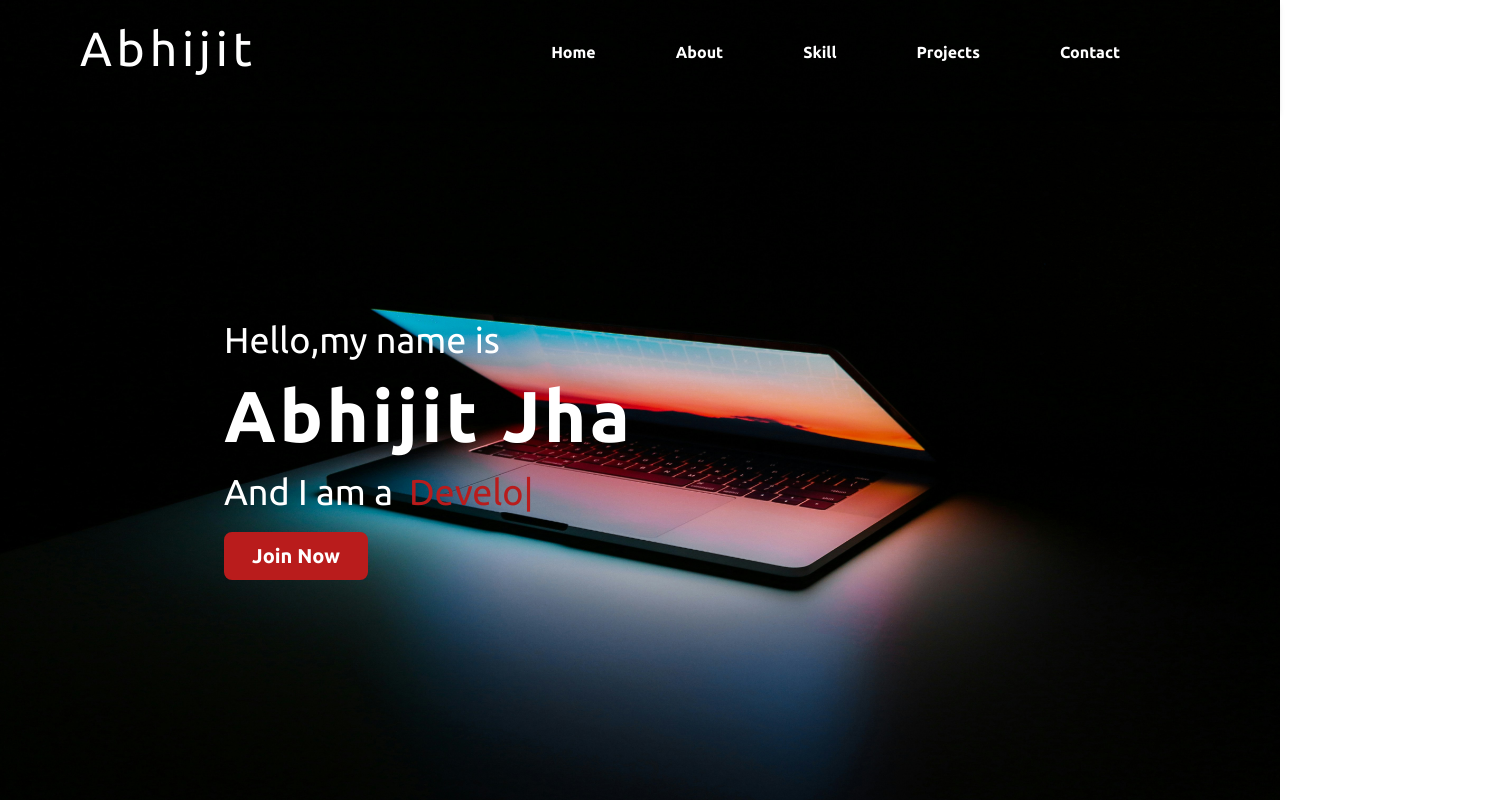
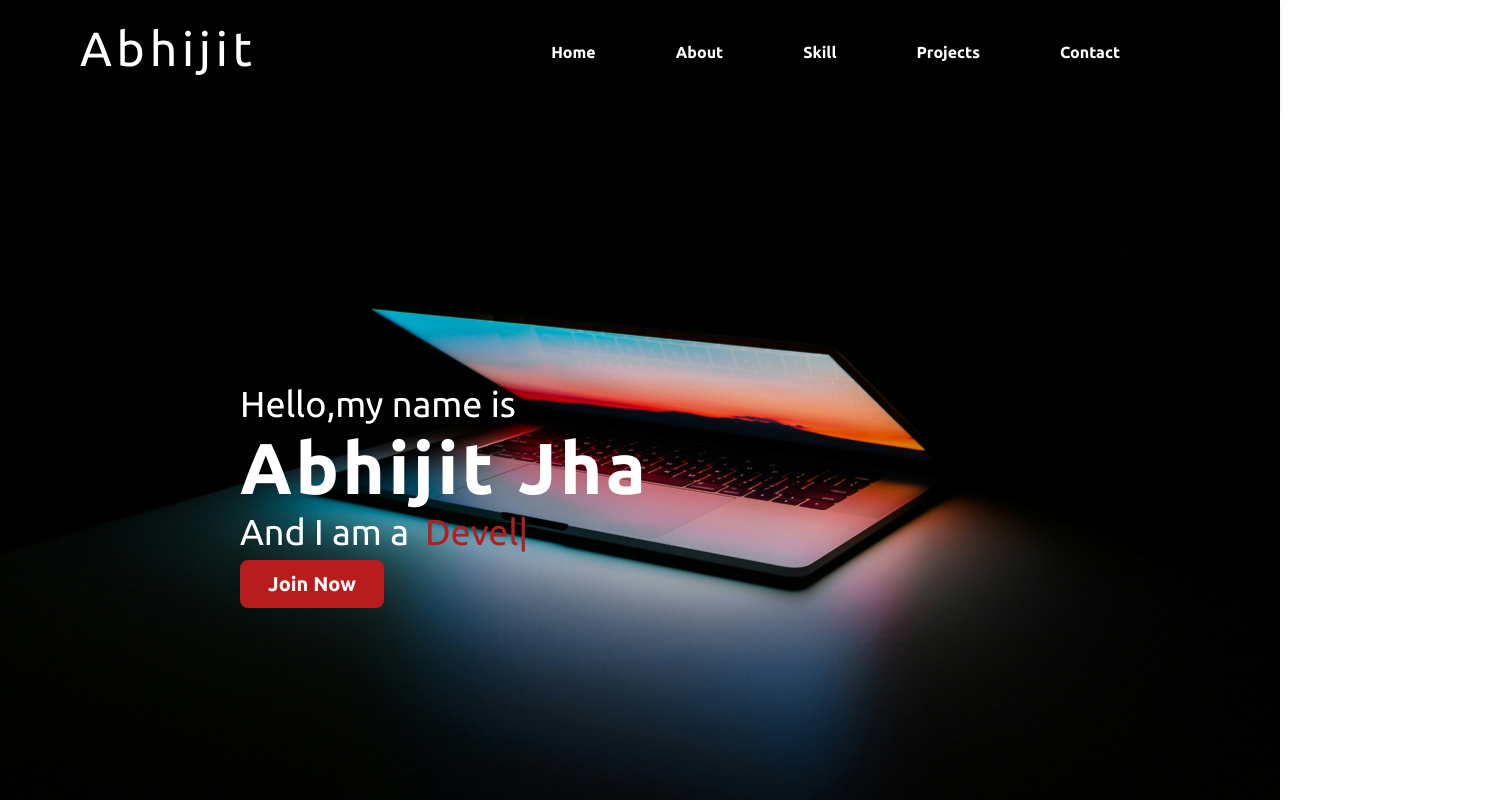
Before and after one commit to Abhijit-Jha/Portfolio, a React app: page / in a window 1280 px wide. Shown: the top 800 px of the page, 1504 px wide, since content can reach past the window. Built offline with nearby package versions, Linux system fonts and the light colour scheme; the HTML template or start-up script is replaced by a standard one.

Commit message:
Fixed Some Errors

```diff
--- a/src/App.css
+++ b/src/App.css
@@ -5,9 +5,15 @@
   background-size: cover;
   background-repeat: no-repeat;
   background-attachment: fixed;
+  width: 100%;
 
 }
-body{
+html,body{
   font-family: "Ubuntu", sans-serif;
+  /* background-color: black; */
+  width: 100%;
+  height: 100%;
+  margin: 0px;
+  padding: 0px;
   overflow-x: hidden;
 }
--- a/src/App.jsx
+++ b/src/App.jsx
@@ -2,7 +2,7 @@ import { useState } from 'react'
 import reactLogo from './assets/react.svg'
 import viteLogo from '/vite.svg'
 import './App.css'
-import Header from './component/Header'
+import Header, { FrontPage } from './component/Header'
 
 import Skills from './component/Skills'
 import { BrowserRouter, Routes, Route} from 'react-router-dom'
@@ -25,6 +25,7 @@ function App() {
 function CompleteFrontPage(){
   return <>
   <Header/>
+  {/* <FrontPage open={open}></FrontPage> */}
   <About/>
   <Skills/>
   <Projects/>
--- a/src/component/Contact.jsx
+++ b/src/component/Contact.jsx
@@ -6,7 +6,7 @@ export default function Contact() {
       <div className="md:flex mt-10 ">
         <div className=" md:w-1/2 space-y-3 w-full text-white">
           <div className="font-bold text-3xl md:text-center text-center">Get in touch</div>
-          <div className="grid grid-cols-2 md:place-items-end space-x-5 place-items-center">
+          <div className="grid grid-cols-2 md:place-items-end space-x-5  place-items-center">
             <svg
               xmlns="http://www.w3.org/2000/svg"
               fill="none"
@@ -49,7 +49,7 @@ export default function Contact() {
               />
             </svg>
 
-            <div className="md:place-self-start md:static left-44 absolute font-semibold text-2xl p-4 ">
+            <div className="md:place-self-start md:static left-44 absolute font-semibold text-2xl p-4 text-white">
               Address
               <div className="place-self-center col-span-2 font-light text-wrap">
                 Mumbai ,India
--- a/src/component/Header.jsx
+++ b/src/component/Header.jsx
@@ -13,12 +13,12 @@ export default function Header() {
     function handleScroll() {
       if (window.scrollY > 100) {
         setScroll(true);
-        // console.log("done True")
+        console.log("done True")
       } else {
         setScroll(false);
-        // console.log("done false")
+        console.log("done false")
       }
-      // console.log(window.scrollY,scroll)
+      console.log(window.scrollY,scroll)
     }
 
     window.addEventListener("scroll", handleScroll);
@@ -67,10 +67,10 @@ export default function Header() {
   }
 
   return (
-    <div className="back w-">
+    <div className="back z-10 ">
       <div
         className={`flex justify-between h-28 font-Ubuntu shadow-md  w-screen fixed ease-in transition-all duration-300 ${
-          scroll ? "bg-red-700" : ""
+          scroll ? "bg-red-700" : "bg-black"
         }`}
       >
         <div className="text-5xl ml-20 mt-6 mb-6 space-x-4 tracking-widest cursor-pointer text-white h-10">
@@ -134,14 +134,14 @@ export default function Header() {
   );
 }
 
-function FrontPage({ open }) {
+export function FrontPage({ open }) {
   const TEXTS = ["Coder", "Developer", "Believer"];
   console.log(open);
 
   return (
-    <div className="w-screen h-screen text-white overflow-x-hidden">
+    <div className="w-screen h-screen  text-white flex">
       <div
-        className={`lg:absolute transition ease-in duration-300 lg:left-56 lg:top-80 lg:space-y-5 md:absolute md:left-20 absolute top-1/2 left-20 w-full z-0 ${
+        className={`relative left-60 top-96 space-y-2 ${
           open ? "hidden" : ""
         }`}
       >
--- a/src/component/Projects.jsx
+++ b/src/component/Projects.jsx
@@ -2,7 +2,7 @@ import background from "../store/image/BackgroundImage.jpg";
 
 export default function Projects() {
   return (
-    <div className="m-10">
+    <div className="m-10 bg-white ">
       <div className="text-4xl font-bold text-center">Projects</div>
       <div className="font-light text-center">Top Projects</div>
       <div className="grid grid-cols-1 md:grid-cols-2 lg:grid-cols-3 xl:grid-cols-4 gap-10 mt-10 ml-10">
```
